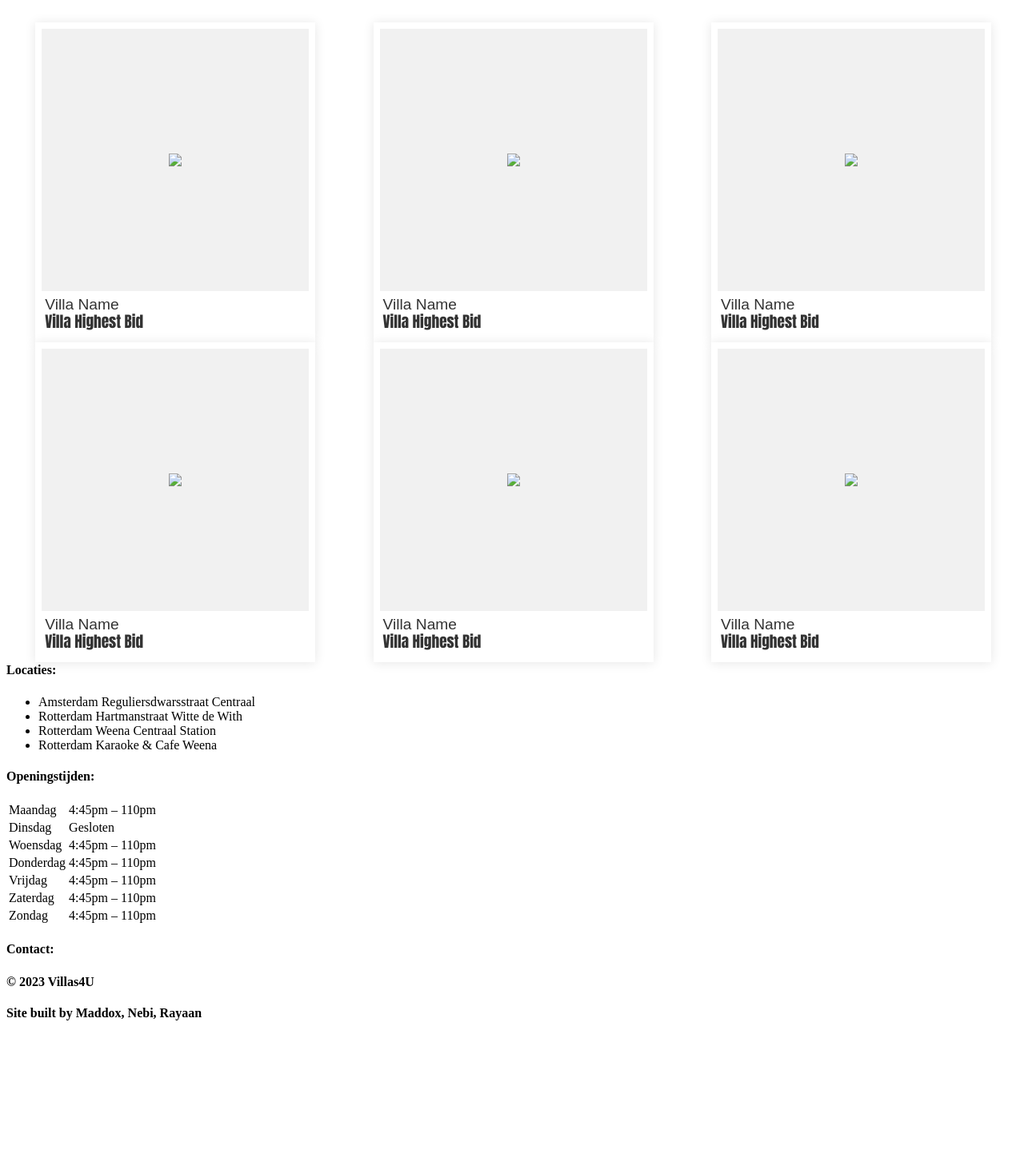
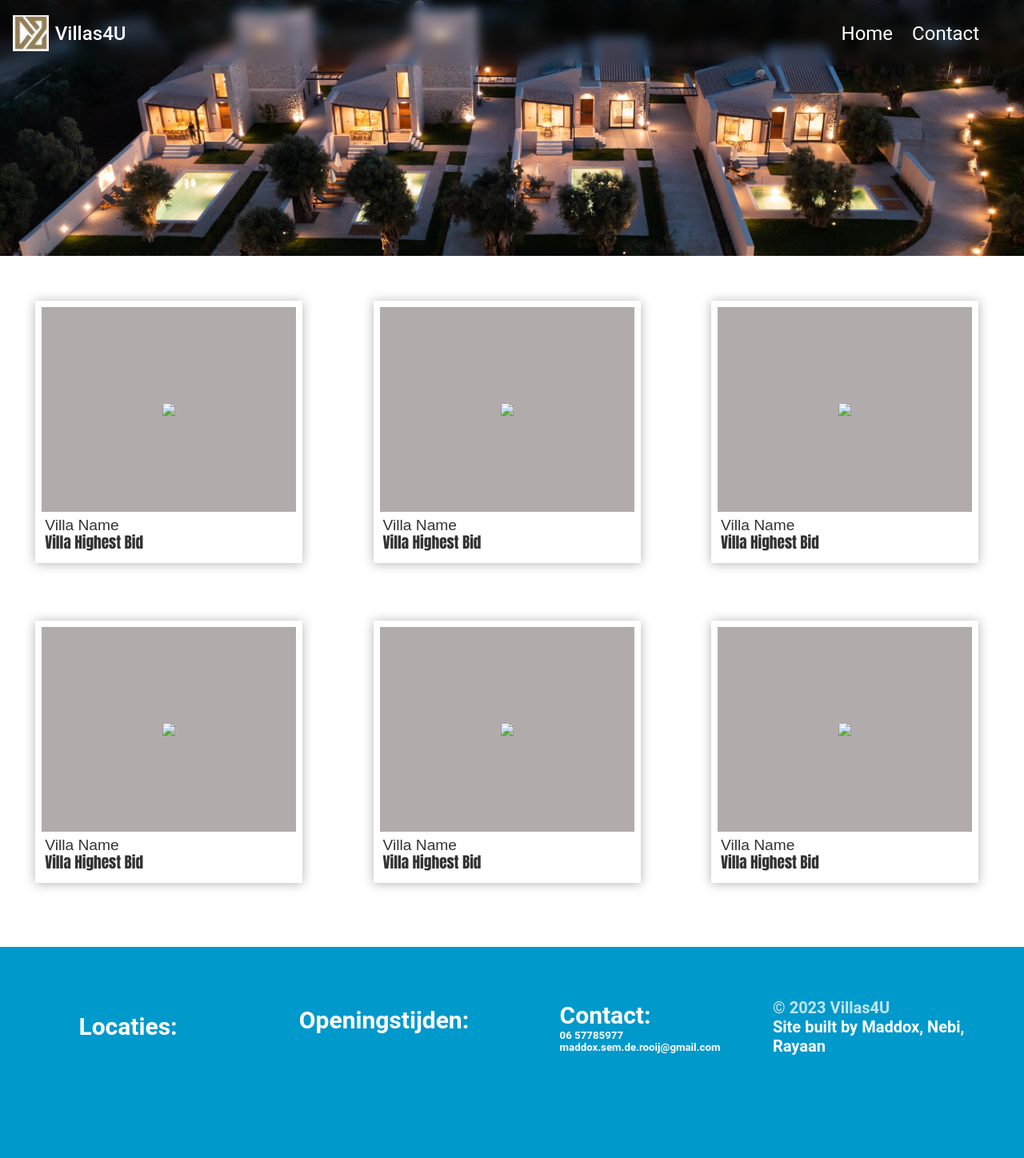
Before and after one commit to romanized/Villa-Te-Koop, a PHP site: page /HTML/index.html in a window 1280 px wide. Shown: the whole page at 80% size. Before the commit the page ends 1276 px from the top, so only its background shows below. Run offline with PHP 8.4, Linux system fonts and the light colour scheme.

Commit message:
View pagina afgemaakt, Footer afgemaakt moeten alleen nog een font uitzoeken

```diff
--- a/CSS/colors.css
+++ b/CSS/colors.css
@@ -3,6 +3,7 @@
   --color2: #66ccff;
   --background-white: #ffffff;
   --text-color-black: #333333;
+  --text-color-white: #ffffff;
 }
 
 /*   font-family: Impact, Haettenschweiler, "Arial Narrow Bold", sans-serif;
--- a/CSS/headerfooter.css
+++ b/CSS/headerfooter.css
@@ -2,7 +2,7 @@
   margin: 0;
   padding: 0;
   box-sizing: border-box;
-    font-family: 'Roboto', sans-serif;
+  font-family: "Roboto", sans-serif;
 }
 
 body {
@@ -44,7 +44,7 @@
   cursor: pointer;
 }
 
-.logo:hover{
+.logo:hover {
   transform: rotate(360deg);
   transition: 0.9s;
 }
@@ -61,12 +61,12 @@
   text-decoration: none;
   font-size: 24px;
   margin-left: 1.5rem;
-    scale: 1.0;
+  scale: 1;
   transition: 0.5s;
 }
 
 .nav-links a:hover {
-    color: #cfbfbf;
+  color: var(--color2);
   scale: 1.1;
 }
 
@@ -74,11 +74,72 @@
   background-color: var(--color1);
   display: flex;
   justify-content: center;
-    align-items: center;
-    padding: 1rem;
+  flex-direction: row;
+  margin-top: 4rem;
+  color: white;
+  padding: 6px;
+  padding-bottom: 8rem;
+  padding-top: 4rem;
 }
 
-.footer-text {
-    font-size: 1.2rem;
-    color: #fff;
+footer .grid {
+  display: grid;
+  grid-template-columns: repeat(4, 1fr);
+  gap: 12px;
+  place-items: center;
 }
+
+@media (max-width: 900px) {
+  footer .grid {
+    grid-template-columns: none;
+    grid-template-rows: repeat(4, 1fr);
+  }
+}
+
+@media (max-width: 820px) {
+  footer .grid {
+    padding-bottom: 0;
+  }
+}
+
+footer h4 {
+  font-size: 30px;
+  font-weight: bold;
+  color: var(--text-color-white);
+}
+
+footer ul {
+  margin-top: 2px;
+  list-style: none;
+}
+
+footer li {
+  margin-top: 2px;
+  transition-duration: 300ms;
+}
+
+footer table {
+  margin-top: 2px;
+  table-layout: fixed;
+}
+
+footer td:first-child {
+  padding-right: 6px;
+}
+
+footer .text-white {
+  align-self: center;
+}
+
+footer .opacity-75 {
+  opacity: 0.75;
+}
+
+.text-white > h4 {
+  font-size: 20px;
+}
+
+footer a {
+  color: var(--text-color-white);
+  text-decoration: none;
+}
--- a/CSS/style.css
+++ b/CSS/style.css
@@ -1,5 +1,7 @@
 body {
   background-color: var(--background-white);
+  list-style-type: none;
+  text-decoration: none;
 }
 
 .main-cards {
@@ -13,7 +15,7 @@
   position: relative;
   width: 20.875em;
   height: 20.5em;
-  box-shadow: 0px 1px 13px rgba(0, 0, 0, 0.1);
+  box-shadow: 0px 1px 13px rgba(0, 0, 0, 0.3);
   cursor: pointer;
   transition: all 120ms;
   display: flex;
@@ -75,7 +77,7 @@
 }
 
 .image {
-  background: rgb(241, 241, 241);
+  background: rgb(177, 171, 171);
   width: 100%;
   height: 100%;
   display: grid;
--- a/HTML/index.html
+++ b/HTML/index.html
@@ -8,8 +8,21 @@
     <link rel="shortcut icon" href="../MEDIA/logo.jpg" type="image/x-icon" />
     <link rel="stylesheet" href="../CSS/style.css" />
     <link rel="stylesheet" href="../CSS/colors.css" />
+    <link rel="stylesheet" href="../CSS/headerfooter.css">
   </head>
   <body>
+    <header>
+      <nav class="navbar">
+          <div class="nav-logo">
+              <img src="../MEDIA/logo.jpg" alt="Logo" class="logo">
+              Villas4U
+          </div>
+          <div class="nav-links">
+              <a href="#">Home</a>
+              <a href="#">Contact</a>
+          </div>
+      </nav>
+  </header>
     <main>
       <section class="main-cards">
         <div class="card">
@@ -44,80 +57,72 @@
         </div>
       </section>
     </main>
-    <footer class="bg-[#252525] flex justify-center flex-row mt-4 text-white px-6 pb-[8rem] pt-[4rem]">
-      <div class="grid grid-cols-4 gap-12 max-[900px]:grid-cols-none max-[900px]:grid-rows-4 max-[820px]:pb-none">
+    <footer>
+      <div class="grid">
           <div>
-              <h4 class="text-[30px] font-semibold text-[#f0bebb]">Locaties:</h4>
-              <ul class="mt-2">
-                  <li class="mt-2 hover:text-[#f0bebb] duration-300">
-                      Amsterdam
-                      Reguliersdwarsstraat
-                      Centraal
-                  </li>
-                  <li class="mt-2 hover:text-[#f0bebb] duration-300">
-                      Rotterdam
-                      Hartmanstraat
-                      Witte de With
+              <h4>Locaties:</h4>
+              <ul>
+                  <li>
 
                   </li>
-                  <li class="mt-2 hover:text-[#f0bebb] duration-300">
-                      Rotterdam
-                      Weena
-                      Centraal Station
+                  <li>
+
 
                   </li>
-                  <li class="mt-2 hover:text-[#f0bebb] duration-300">
-                      Rotterdam
-                      Karaoke & Cafe
-                      Weena
+                  <li>
+
+
+                  </li>
+                  <li>
+
                   </li>
               </ul>
           </div>
-          <div class="">
-              <h4 class="text-[#f0bebb] font-semibold text-[30px]">Openingstijden:</h4>
-              <table class=mt-2 table-fixed">
+          <div>
+              <h4>Openingstijden:</h4>
+              <table table-fixed">
                   <tr>
-                      <td>Maandag</td>
-                      <td class="pl-6">4:45pm – 110pm</td>
+                      <td></td>
+                      <td></td>
                   </tr>
                   <tr>
-                      <td>Dinsdag</td>
-                      <td class="pl-6">Gesloten</td>
+                      <td></td>
+                      <td></td>
                   </tr>
                   <tr>
-                      <td>Woensdag</td>
-                      <td class="pl-6">4:45pm – 110pm</td>
+                      <td></td>
+                      <td></td>
                   </tr>
                   <tr>
-                      <td>Donderdag</td>
-                      <td class="pl-6">4:45pm – 110pm</td>
+                      <td></td>
+                      <td></td>
                   </tr>
                   <tr>
-                      <td>Vrijdag</td>
-                      <td class="pl-6">4:45pm – 110pm</td>
+                      <td></td>
+                      <td></td>
                   </tr>
                   <tr>
-                      <td>Zaterdag</td>
-                      <td class="pl-6">4:45pm – 110pm</td>
+                      <td></td>
+                      <td></td>
                   </tr>
                   <tr>
-                      <td>Zondag</td>
-                      <td class="pl-6">4:45pm – 110pm</td>
+                      <td></td>
+                      <td></td>
                   </tr>
               </table>
           </div>
           <div>
-              <h4 class="font-semibold text-[30px] text-[#f0bebb]">Contact:</h4>
+              <h4>Contact:</h4>
               <h5></h5>
               <h5></h5>
-              <h5 class="mt-3"><a class="hover:text-[#f0bebb] duration-300" href="telto:"></a>
+              <h5><a href="telto:06 57785977">06 57785977</a>
               </h5>
-              <h5><a class="hover:text-[#f0bebb] duration-300"
-                      href="mailto:"></a></h5>
-              <h5 class="mt-3"></h5>
+              <h5><a
+                      href="mailto:maddox.sem.de.rooij@gmail.com">maddox.sem.de.rooij@gmail.com</a></h5>
+              <h5></h5>
               <h5></h5>
           </div>
-          <div class="text-white self-center">
+          <div class="text-white">
               <h4 class="opacity-75">© 2023 Villas4U</h4>
               <h4>Site built by Maddox, Nebi, Rayaan</h4>
           </div>
```
Also changed, not shown: CSS/view.css (+201 -0 lines), HTML/view.html (+158 -2 lines), PHP/require.php (+4 -25 lines), PHP/test.php (+36 -12 lines), SQL/Tables.sql (+19 -0 lines), PHP/bieden.php (added), PHP/contact.php (added). Lines whose indentation alone changed are shown as unchanged.
